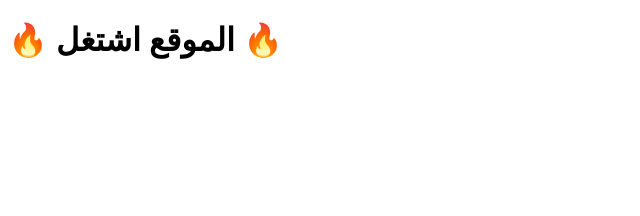
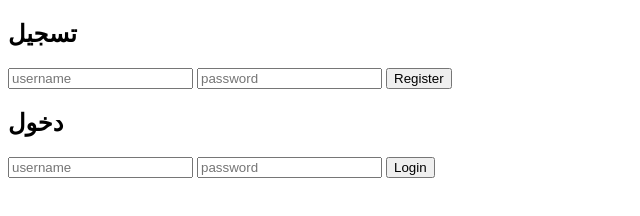
Before and after one commit to izzeddinhac/playzone-clean, a website: page public/index.html in a window 1280 px wide. Shown: the whole page, without its empty margins (0-640 px from the left). Drawn offline with Linux system fonts and the light colour scheme.

Commit message:
Update index.html

```diff
--- a/public/index.html
+++ b/public/index.html
@@ -4,6 +4,48 @@
   <title>PlayZone</title>
 </head>
 <body>
-  <h1>🔥 الموقع اشتغل 🔥</h1>
+
+<h2>تسجيل</h2>
+<input id="regUser" placeholder="username">
+<input id="regPass" placeholder="password">
+<button onclick="register()">Register</button>
+
+<h2>دخول</h2>
+<input id="logUser" placeholder="username">
+<input id="logPass" placeholder="password">
+<button onclick="login()">Login</button>
+
+<h3 id="result"></h3>
+
+<script>
+async function register() {
+  const res = await fetch('/register', {
+    method: 'POST',
+    headers: {'Content-Type':'application/json'},
+    body: JSON.stringify({
+      username: regUser.value,
+      password: regPass.value
+    })
+  });
+
+  const data = await res.json();
+  result.innerText = data.message;
+}
+
+async function login() {
+  const res = await fetch('/login', {
+    method: 'POST',
+    headers: {'Content-Type':'application/json'},
+    body: JSON.stringify({
+      username: logUser.value,
+      password: logPass.value
+    })
+  });
+
+  const data = await res.json();
+  result.innerText = data.message + " | الرصيد: " + (data.balance || 0);
+}
+</script>
+
 </body>
 </html>
```
